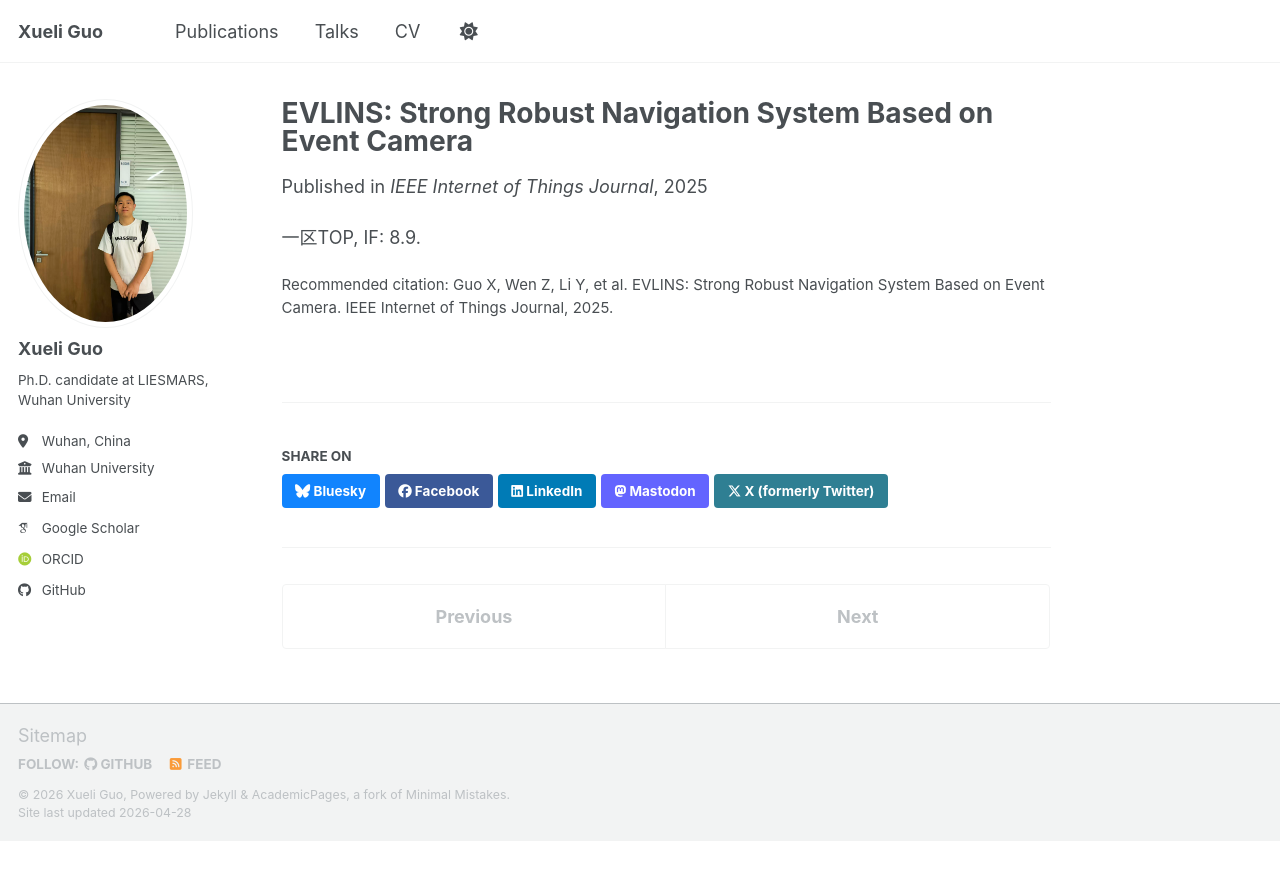
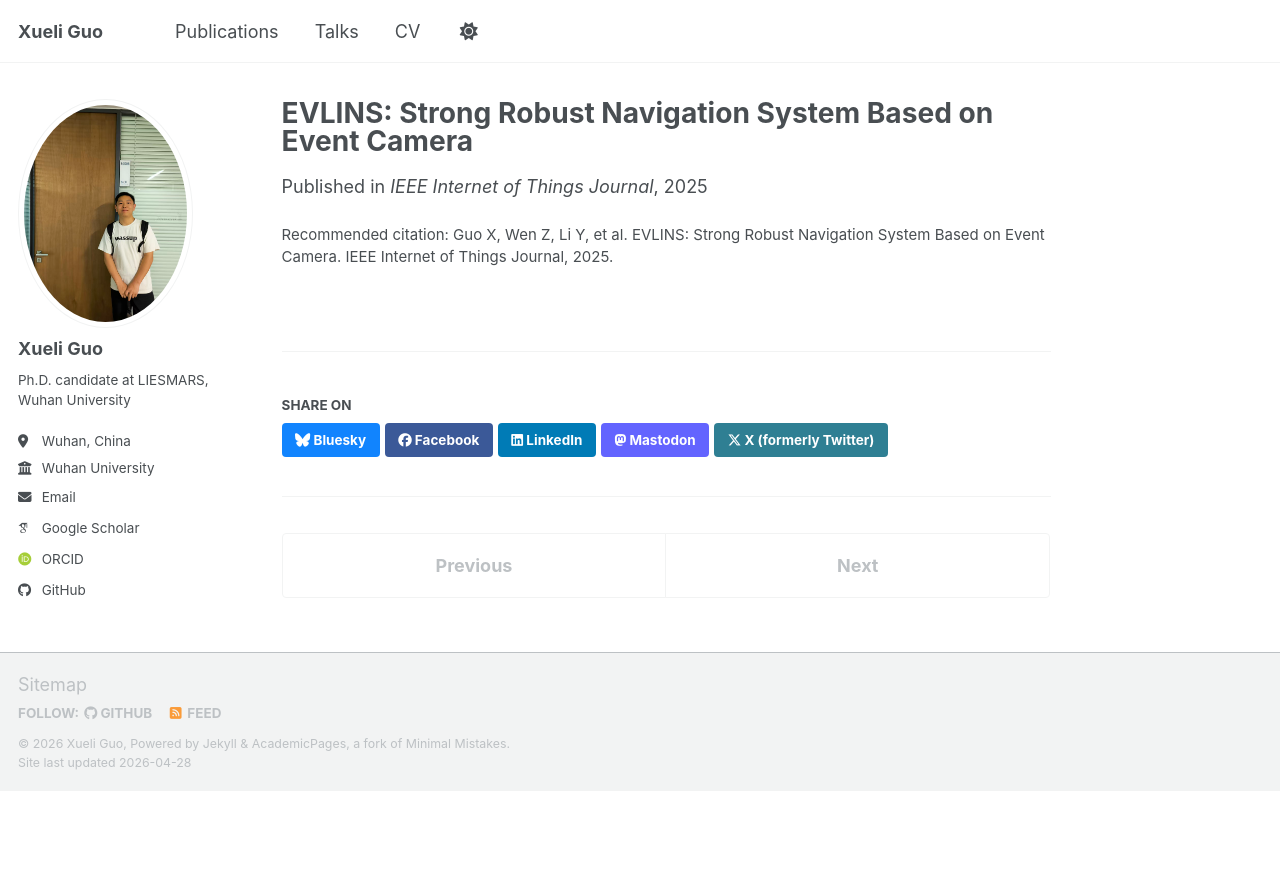
Before and after one commit to xueli-guo/xueli-guo.github.io, a Jekyll site: the page built from _publications/2025-01-01-evlins.md, in a window 1280 px wide. Shown: the top 880 px of the page. Built offline with Jekyll 4.4.1, drawn with Linux system fonts in a browser that asks for light colours; some web fonts are replaced; a script bundle is joined from its source files by our own code; library files that are not in the unit come from our copies.

Commit message:
first time1

```diff
--- a/_publications/2025-01-01-evlins.md
+++ b/_publications/2025-01-01-evlins.md
@@ -8,5 +8,3 @@ venue: "IEEE Internet of Things Journal"
 venue_note: "一区TOP, IF: 8.9"
 citation: "Guo X, Wen Z, Li Y, et al. EVLINS: Strong Robust Navigation System Based on Event Camera. IEEE Internet of Things Journal, 2025."
 ---
-
-一区TOP, IF: 8.9.
```
